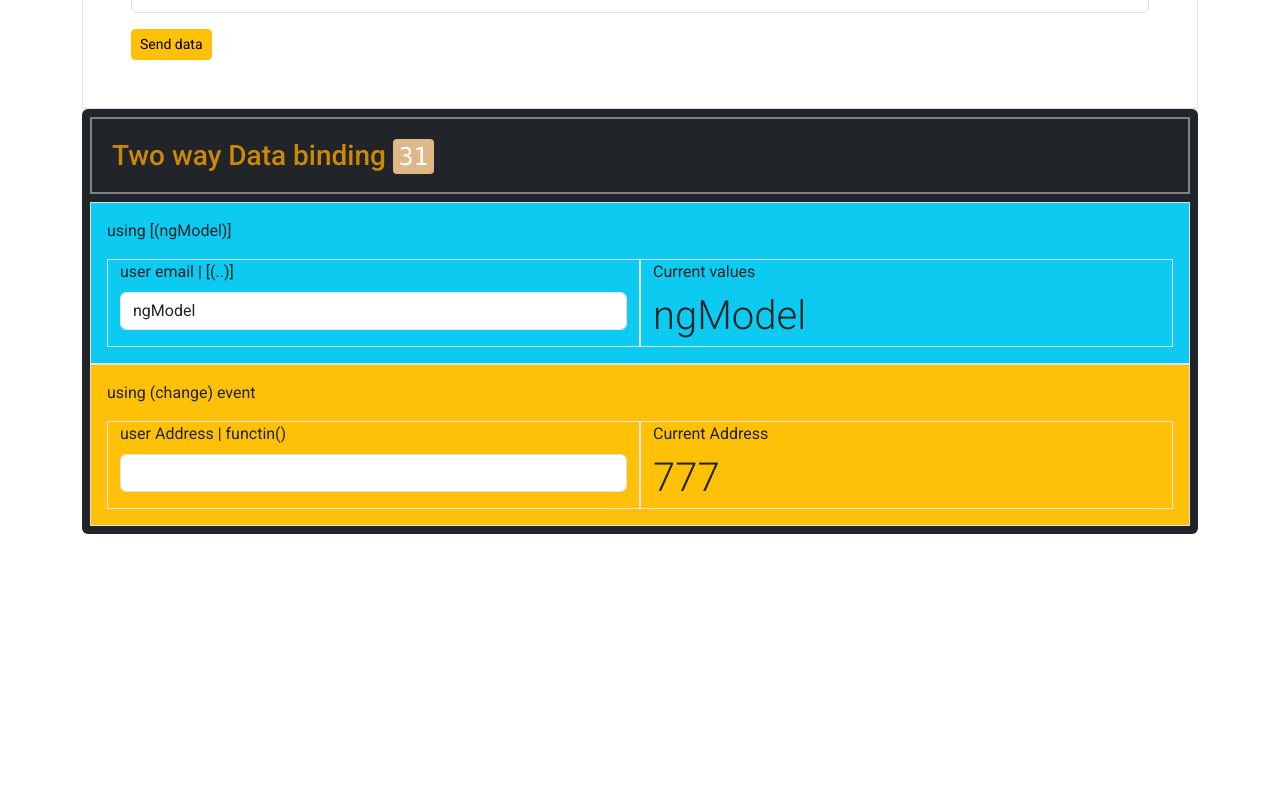
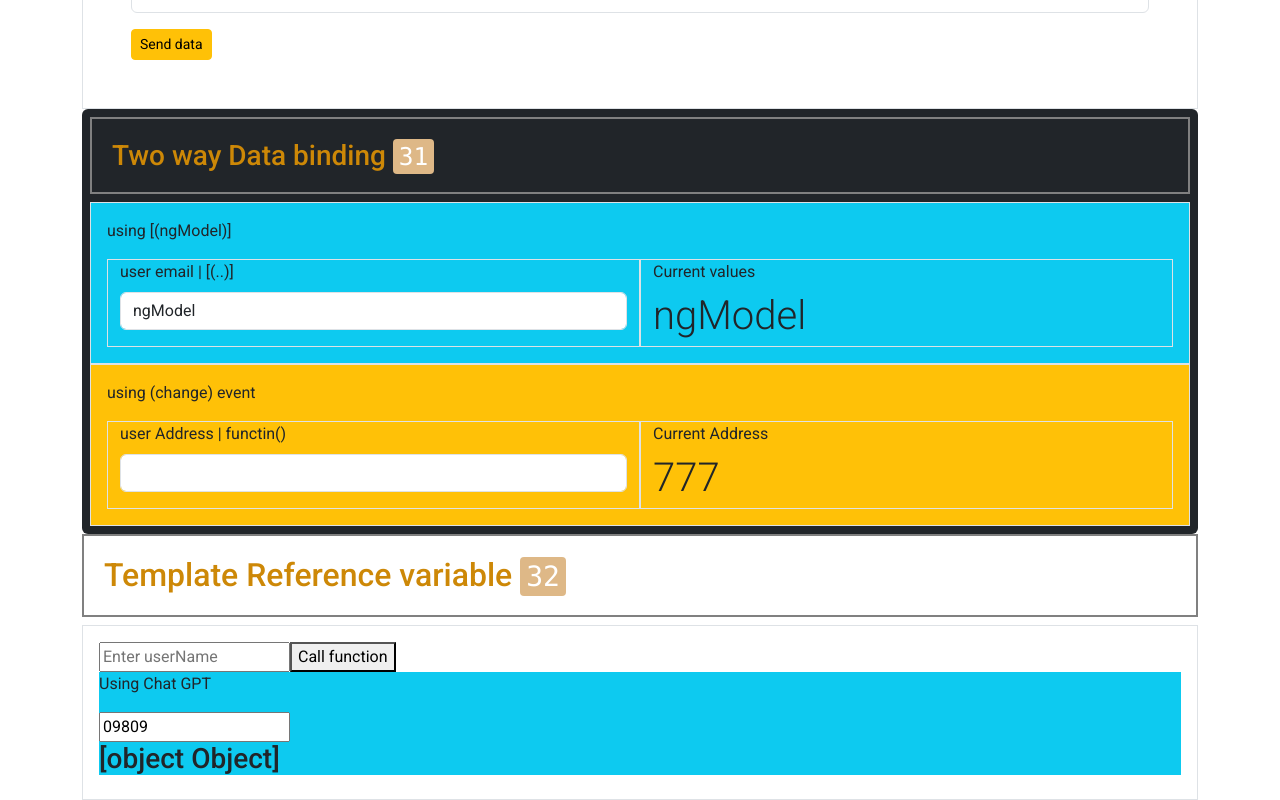
Before and after one commit to FarhanHamza/Angular15AtoZBlog, an Angular app: page /skill in a window 1280 px wide. Shown: the part 810-1610 px from the top of the page. Before the commit the page ends 1344 px from the top, so only its background shows below. Built offline with nearby package versions, Linux system fonts and the light colour scheme.

Commit message:
Template Ref Variable

```diff
--- a/src/app/app.component.html
+++ b/src/app/app.component.html
@@ -223,7 +223,7 @@
           <div class="form">
             <div class="mb-3">
               <div class="form-label">user Address | functin()</div>
-            <input type="text" class="form-control" (keyup)="changeAddress(input.value)"  #input/>
+              <input type="text" class="form-control" (keyup)="changeAddress(input.value)" #input />
 
             </div>
           </div>
@@ -236,3 +236,5 @@
     </div>
   </div>
 </div>
+<!-- 32 Template Refrence Variable -->
+<app-temprefvar32> </app-temprefvar32>
--- a/src/app/app.module.ts
+++ b/src/app/app.module.ts
@@ -36,6 +36,7 @@ import { SkillsModule } from './skills/skills.module';
 import { ChildtoparentAIComponent } from './lectures/childtoparent-ai/childtoparent-ai.component';
 import { Twowaybind31Component } from './lectures/twowaybind31/twowaybind31.component';
 import {FormsModule} from "@angular/forms";
+import { Temprefvar32Component } from './lectures/temprefvar32/temprefvar32.component';
 
 @NgModule({
   declarations: [
@@ -61,6 +62,7 @@ import {FormsModule} from "@angular/forms";
     ChildtoparentComponent,
     ChildtoparentAIComponent,
     Twowaybind31Component,
+    Temprefvar32Component,
 
 
   ],
--- /dev/null
+++ b/src/app/lectures/temprefvar32/temprefvar32.component.html
@@ -0,0 +1,11 @@
+<h2 class="thirty">Template Reference variable <kbd>32</kbd></h2>
+<div class="border p-3">
+    <input type="text" #template name="username" placeholder="Enter userName">
+    <button (click)="getval(template)">Call function</button>
+
+    <div class="bg-info">
+        <p>Using Chat GPT</p>
+        <input #myInputRef type="text" placeholder="Enter your name" value="09809">
+        <h3>{{myInput}}</h3>
+    </div>
+</div>
--- /dev/null
+++ b/src/app/lectures/temprefvar32/temprefvar32.component.ts
@@ -0,0 +1,28 @@
+import { Component, ElementRef, OnInit, ViewChild } from '@angular/core';
+
+@Component({
+  selector: 'app-temprefvar32',
+  templateUrl: './temprefvar32.component.html',
+  styleUrls: ['./temprefvar32.component.css']
+})
+export class Temprefvar32Component implements OnInit {
+  ngOnInit(): void {
+    // console.log(this.myInput.nativeElement.value);
+
+  }
+  getval = (input: HTMLElement) => {
+    debugger
+    console.warn(input);
+  }
+
+// Using Chat GPT
+  @ViewChild('myInputRef', { static: true }) myInput: ElementRef;
+
+  ngAfterViewInit() {
+    debugger
+    console.log(this.myInput.nativeElement.value);
+  }
+
+
+
+}
```
Also changed, not shown: MarkdownA2Z/31TwoWayDataBind.md (added, +9 -0 lines), MarkdownA2Z/32TemplateReference.md (added, +8 -0 lines), src/app/lectures/temprefvar32/temprefvar32.component.css (added), 1 other file (tests, documents, lock files or other folders). Lines whose indentation alone changed are shown as unchanged.
